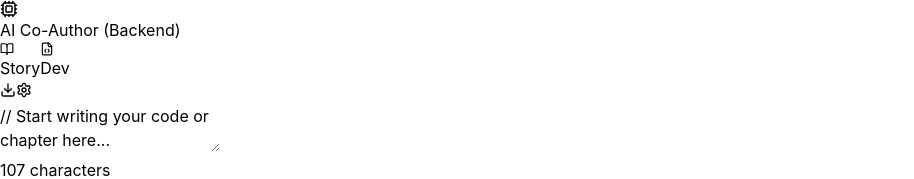
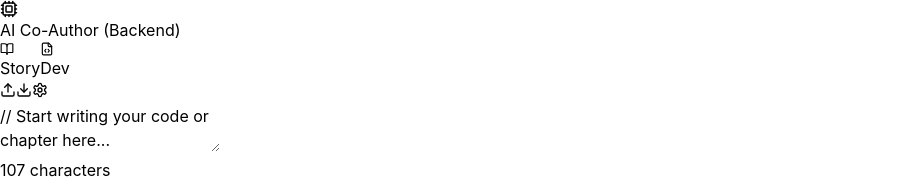
Before and after one commit to volgachen/AutoCanvas, a React (Vite) app: page / in a window 1280 px wide. Shown: the top 179 px of the page, without its empty margins (0-914 px from the left). Built offline with nearby package versions, Linux system fonts and the light colour scheme.

Commit message:
support update_passage

```diff
--- a/src/App.tsx
+++ b/src/App.tsx
@@ -9,7 +9,8 @@ import {
   ArrowLeft,
   Copy,
   Cpu,
-  Download
+  Download,
+  Upload
 } from 'lucide-react';
 
 /**
@@ -315,6 +316,73 @@ export default function AIWriterCanvas() {
     }
   };
 
+  // --- Update Passage ---
+
+  const updatePassage = async () => {
+    if (!baseURL) {
+      setMessages(prev => [...prev, { id: Date.now().toString(), role: 'system', content: 'Error: Backend URL is not configured. Please check Settings.' }]);
+      return;
+    }
+
+    const versionID = `v-${Date.now()}`; // Generate a unique version ID based on the current timestamp
+    const payload: {
+      content: string;
+      mode: 'code' | 'story';
+      session_id?: string;
+      version_id: string;
+    } = {
+      content: content,
+      mode: mode,
+      version_id: versionID, // Include the version ID in the payload
+    };
+
+    // If there's an active session, include the session_id
+    if (sessionId) {
+      payload.session_id = sessionId;
+    }
+
+    // Log the version ID for debugging or tracking purposes
+    console.log(`Updating passage with version ID: ${versionID} in Session ${payload.session_id}`);
+
+    try {
+      const url = `${baseURL}/update_passage`;
+      console.log(url, payload);
+      const response = await fetch(url, {
+        method: 'POST',
+        headers: { 'Content-Type': 'application/json' },
+        body: JSON.stringify(payload)
+      });
+      console.log(response);
+
+      if (!response.ok) {
+        throw new Error(`Update passage failed with status: ${response.status}`);
+      }
+
+      // Backend should return a session_id
+      const data = await response.json();
+      const newSessionId = data.session_id;
+
+      if (newSessionId) {
+        setSessionId(newSessionId);
+        setSessionStatus('processing'); // Set initial status
+      } else {
+        throw new Error("Backend did not return a session identifier.");
+      }
+
+      // Show success feedback
+      setMessages(prev => [...prev, {
+        id: Date.now().toString(),
+        role: 'system',
+        content: 'Canvas content updated successfully.'
+      }]);
+
+    } catch (error) {
+      console.log(error)
+      const errorMessage = error instanceof Error ? error.message : 'Unknown network error occurred';
+      setMessages(prev => [...prev, { id: Date.now().toString(), role: 'system', content: `Failed to update passage: ${errorMessage}.` }]);
+    }
+  };
+
   const handleSendMessage = (e: React.FormEvent) => {
     e.preventDefault();
     if (!input.trim()) return;
@@ -377,7 +445,10 @@ export default function AIWriterCanvas() {
         </div>
 
         <div className="flex items-center gap-2">
-           <Button variant="ghost" onClick={handleDownload} title="Download File">
+          <Button variant="ghost" onClick={updatePassage} title="Update Canvas Content" disabled={!baseURL}>
+            <Upload size={16} />
+          </Button>
+          <Button variant="ghost" onClick={handleDownload} title="Download File">
             <Download size={16} />
           </Button>
           <Button variant="ghost" onClick={() => setShowSettings(true)} title="Settings">
```
